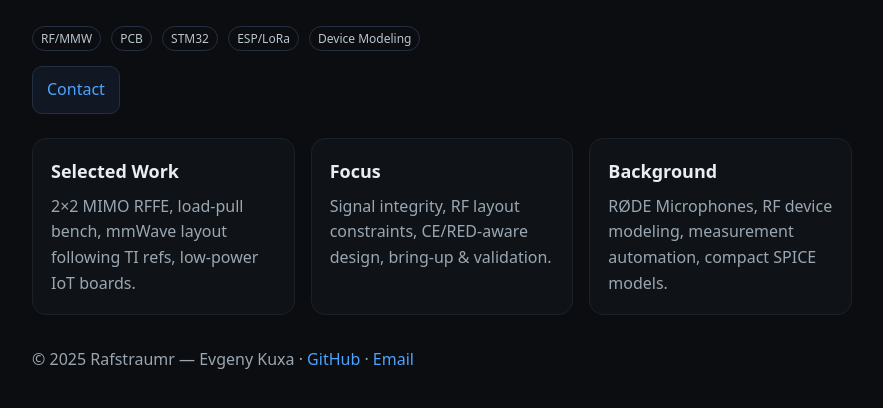
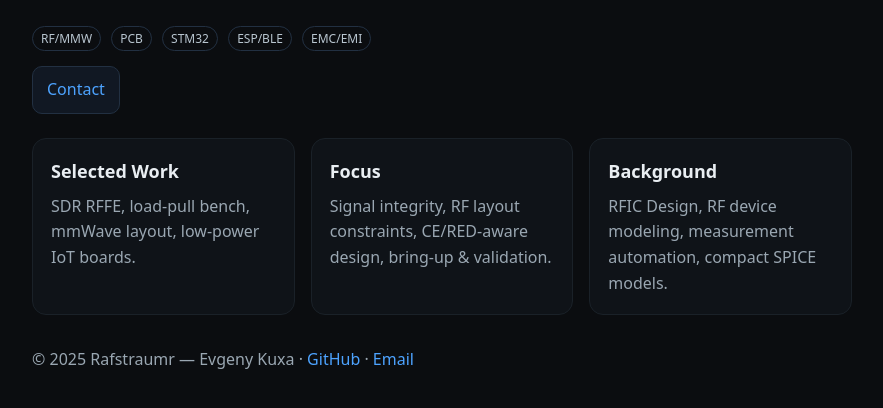
Before and after one commit to eugene29A/rafstraumr.github.io, a plain HTML site: page index.html in a window 1280 px wide. Shown: the part 216-624 px from the top of the page, without its empty margins (198-1081 px from the left). Drawn offline with Linux system fonts and the light colour scheme.

Commit message:
Update index.html
small text corrections

```diff
--- a/index.html
+++ b/index.html
@@ -30,8 +30,8 @@
       <span class="tag">RF/MMW</span>
       <span class="tag">PCB</span>
       <span class="tag">STM32</span>
-      <span class="tag">ESP/LoRa</span>
-      <span class="tag">Device Modeling</span>
+      <span class="tag">ESP/BLE</span>
+      <span class="tag">EMC/EMI</span>
     </div>
     <a class="btn" href="mailto:hello@rafstraumr.com">Contact</a>
   </header>
@@ -39,7 +39,7 @@
   <section class="grid">
     <div class="card">
       <h3>Selected Work</h3>
-      <p>2×2 MIMO RFFE, load-pull bench, mmWave layout following TI refs, low-power IoT boards.</p>
+      <p>SDR RFFE, load-pull bench, mmWave layout, low-power IoT boards.</p>
     </div>
     <div class="card">
       <h3>Focus</h3>
@@ -47,7 +47,7 @@
     </div>
     <div class="card">
       <h3>Background</h3>
-      <p>RØDE Microphones, RF device modeling, measurement automation, compact SPICE models.</p>
+      <p>RFIC Design, RF device modeling, measurement automation, compact SPICE models.</p>
     </div>
   </section>
 
```
